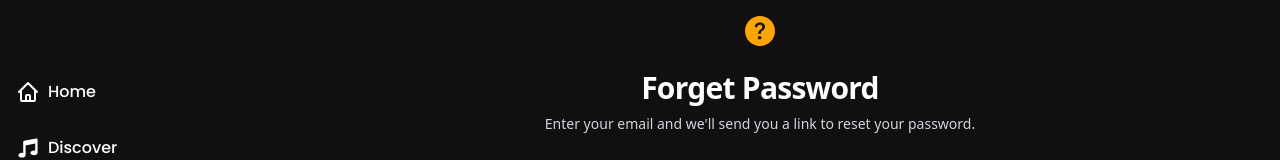
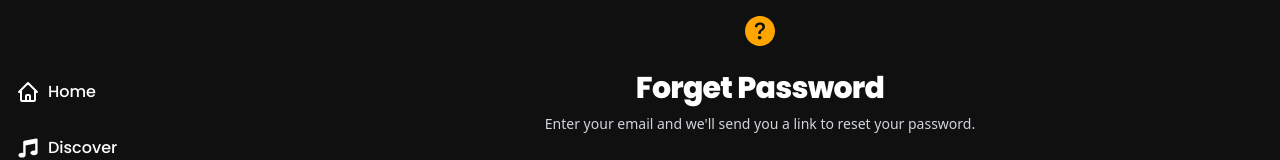
Before and after one commit to cevevtco/Loco-Fi, a React (Vite) app: page /ForgetPassword in a window 1280 px wide. Shown: the part 124-284 px from the top of the page. Built offline with nearby package versions, Linux system fonts and the light colour scheme.

Commit message:
2/17 edit dark word

```diff
--- a/src/pages/ForgetPassword.jsx
+++ b/src/pages/ForgetPassword.jsx
@@ -19,7 +19,7 @@ const ForgetPassword = () => {
                 fill="orange"
               />
             </svg>
-            <h2 className="mt-6 text-center text-3xl font-bold tracking-tight text-white dark:text-black">
+            <h2 className="mt-6 text-center text-3xl font-bold tracking-tight text-white dark:text-black font-['poppins']">
               Forget Password
             </h2>
             <p className="mt-2 text-center text-sm text-gray-300 dark:text-gray-500">
```
